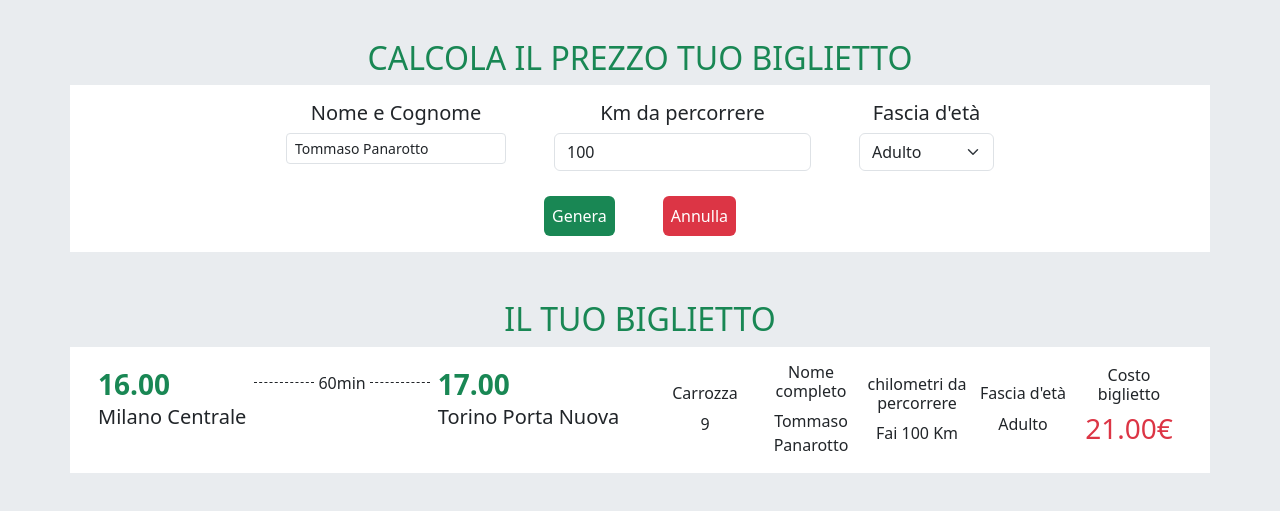
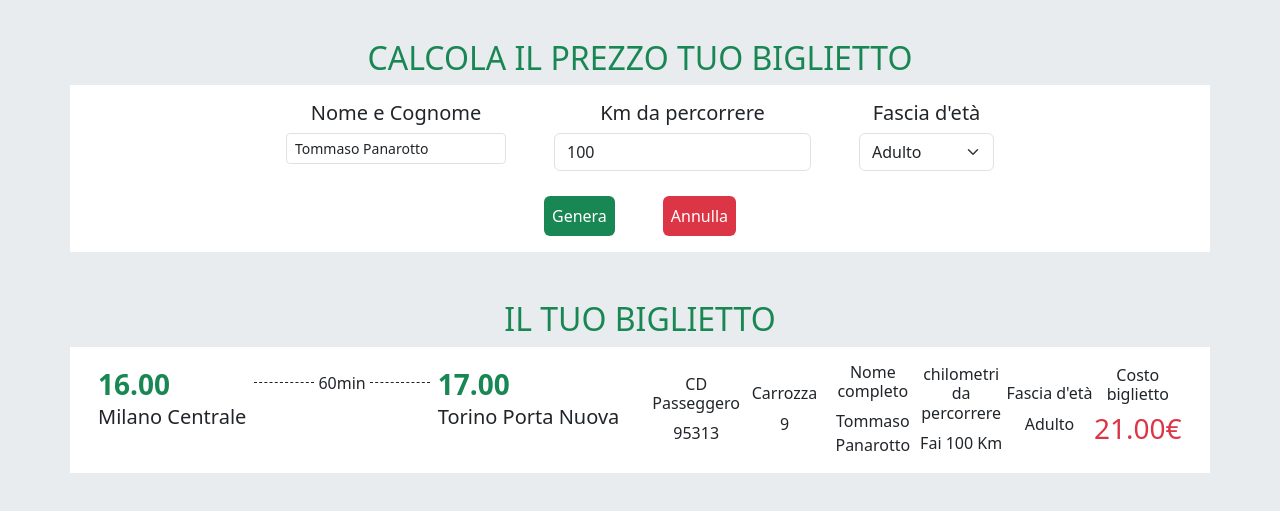
Before and after one commit to Tommaso-Panarotto/js-biglietto-treno-form, a plain HTML site: page index.html in a window 1280 px wide. Both pictures are taken after a click on the button "Genera". Shown: the part 85-596 px from the top of the page. Drawn offline with nearby package versions, Linux system fonts and the light colour scheme.

Commit message:
end exercise and bonus

```diff
--- a/css/style.css
+++ b/css/style.css
@@ -37,6 +37,6 @@ body {
 }
 
 #info>div {
-    flex-basis: calc(100% / 5);
+    flex-basis: calc(100% / 6);
     text-align: center;
 }
--- a/index.html
+++ b/index.html
@@ -101,8 +101,12 @@
                 </div>
                 <div id="info" class="flex-wrap d-flex w-50 align-items-center">
                     <div>
+                        <h6>CD Passeggero</h6>
+                        <div id="CD" class="info"></div>
+                    </div>
+                    <div>
                         <h6>Carrozza</h6>
-                        <div id="vagon"></div>
+                        <div id="vagon" class="info"></div>
                     </div>
                     <div>
                         <h6>Nome completo</h6>
--- a/js/form.js
+++ b/js/form.js
@@ -21,6 +21,7 @@ const userReset = document.getElementById('reset-btn');
 const userForm = document.querySelector('form');
 const userData = document.querySelectorAll('.info');
 const userVagon = document.getElementById('vagon');
+const userCD = document.getElementById('CD')
 
 //Fase elaboratoria
 userGenerate.addEventListener('click', function () {
@@ -85,6 +86,10 @@ userGenerate.addEventListener('click', function () {
     const vagon = Math.floor(Math.random() * 9) + 1;
     userVagon.innerText = vagon;
 
+    //Codice Passeggero
+    const CD = `9` + (Math.floor(Math.random() * 10000) + 10000).toString().substring(1);
+    userCD.innerText = CD;
+
 
 }
 )
```
